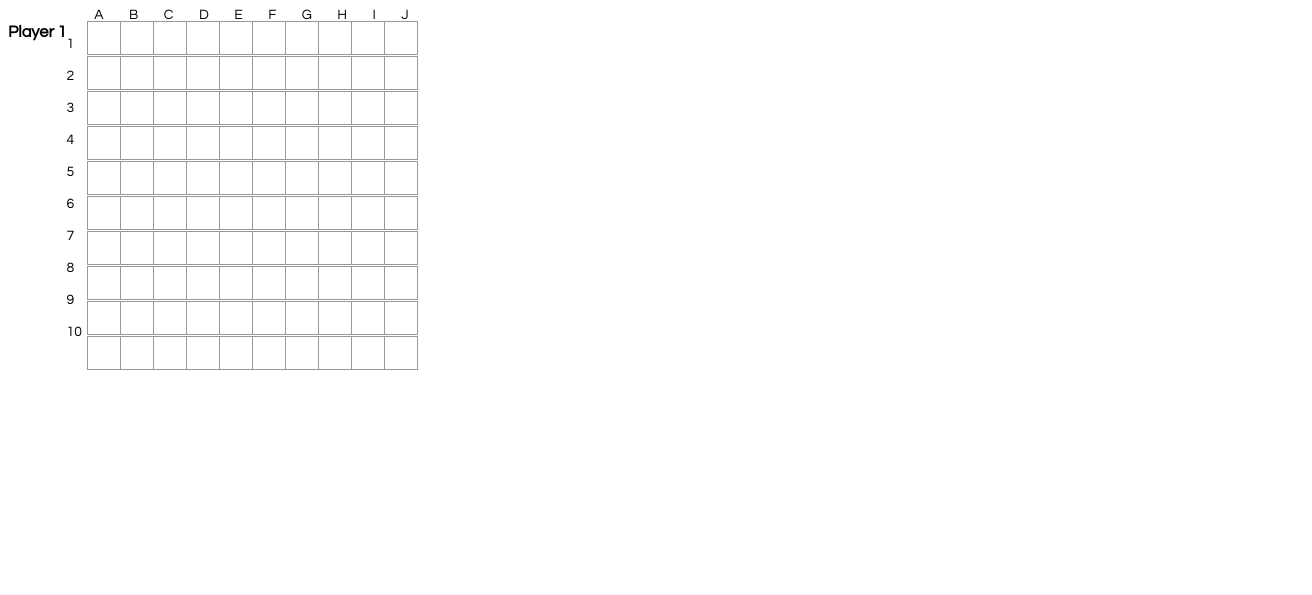
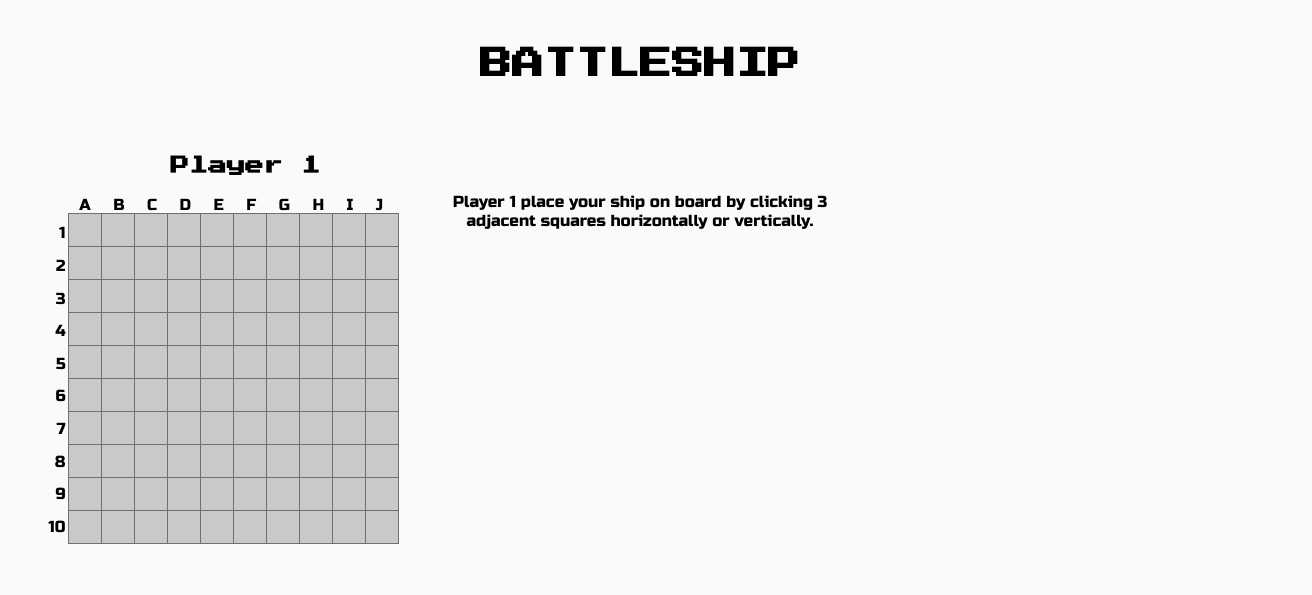
Before and after one commit to aerjay/SimplifiedBattleshipGame, a React app: page / in a window 1280 px wide. Shown: the whole page, 1312 px wide, since content can reach past the window. Built offline with nearby package versions, Linux system fonts and the light colour scheme.

Commit message:
#11 Update game layout. (#21)
* Update game layout.

* Add game information section.

- Add on click square validation. On invalid click, board changes its border colour.

```diff
--- a/public/index.html
+++ b/public/index.html
@@ -1,42 +1,19 @@
 <!DOCTYPE html>
 <html lang="en">
 	<head>
-		<meta charset="utf-8" />
-		<link rel="icon" href="%PUBLIC_URL%/favicon.ico" />
-		<meta name="viewport" content="width=device-width, initial-scale=1" />
-		<meta name="theme-color" content="#000000" />
-		<meta
-			name="description"
-			content="Web site created using create-react-app"
-		/>
-
-		<link rel="manifest" href="%PUBLIC_URL%/manifest.json" />
-		<!--
-      manifest.json provides metadata used when your web app is installed on a
-      user's mobile device or desktop. See https://developers.google.com/web/fundamentals/web-app-manifest/
-
-      Notice the use of %PUBLIC_URL% in the tags above.
-      It will be replaced with the URL of the `public` folder during the build.
-      Only files inside the `public` folder can be referenced from the HTML.
-
-      Unlike "/favicon.ico" or "favicon.ico", "%PUBLIC_URL%/favicon.ico" will
-      work correctly both with client-side routing and a non-root public URL.
-      Learn how to configure a non-root public URL by running `npm run build`.
-    -->
-		<title>React App</title>
+		<meta charset="UTF-8" />
+		<meta name="viewport" content="width=device-width, initial-scale=1.0" />
+		<link rel="preconnect" href="https://fonts.gstatic.com">
+		<link href="https://fonts.googleapis.com/css2?family=Press+Start+2P&family=Russo+One&display=swap" rel="stylesheet">
+		<title>Battleship</title>
 	</head>
 	<body>
 		<noscript>You need to enable JavaScript to run this app.</noscript>
-		<div id="root"></div>
-		<!--
-      This HTML file is a template.
-      If you open it directly in the browser, you will see an empty page.
-
-      You can add webfonts, meta tags, or analytics to this file.
-      The build step will place the bundled scripts into the <body> tag.
-
-      To begin the development, run `npm start` or `yarn start`.
-      To create a production bundle, use `npm run build` or `yarn build`.
-    -->
+		<header>
+			<h1 class="text-center">BATTLESHIP</h1>
+		</header>
+		<section>
+			<div id="root" class="container"></div>
+		</section>
 	</body>
 </html>
--- a/src/Board.js
+++ b/src/Board.js
@@ -5,43 +5,27 @@ import PropTypes from 'prop-types'
 const BOARD_SIZE = 10
 const BOARD_A_CHAR_CODE = 'A'.charCodeAt()
 const SHIP_SIZE = 3
-const MARKER_TYPE_EMPTY_CSS = 'none'
-const MARKER_TYPE_SHIP_CSS = 'ship'
-const MARKER_TYPE_HIT_CSS = 'hit'
-const MARKER_TYPE_MISS_CSS = 'miss'
-const ROW_LABELS = Array.from(Array(BOARD_SIZE + 1).keys()).splice(1)
-const COLUMN_LABELS = Array.from(Array(BOARD_SIZE).keys()).map((elem) =>
-	String.fromCharCode(elem + BOARD_A_CHAR_CODE)
-)
+const MARKER_TYPE_EMPTY = 'none'
+const MARKER_TYPE_SHIP = 'ship'
+const MARKER_TYPE_HIT = 'hit'
+const MARKER_TYPE_MISS = 'miss'
+const ROW_RANGE = Array.from(Array(BOARD_SIZE + 1).keys()).splice(1)
+const COLUMN_RANGE = Array.from(Array(BOARD_SIZE).keys())
+	.map(elem => String.fromCharCode(elem + BOARD_A_CHAR_CODE))
 
 function Board (props) {
 	const [grid, setGrid] = useState(initGrid())
 	const [clickedAdjSquares, setClickedAdjSquares] = useState([])
 	const [hasShipPlaced, setHasShipPlaced] = useState(false)
 	const [hasShipSunk, setHasShipSunk] = useState(false)
-
-	return (
-		<div className='board'>
-			<div className='row-label'>
-				{ROW_LABELS.map((elem) => (
-					<div key={elem}>{elem}</div>
-				))}
-			</div>
-			<div className='column-label'>
-				{COLUMN_LABELS.map((elem) => (
-					<div key={elem}>{elem}</div>
-				))}
-			</div>
-			<div className='grid'>{renderGrid()}</div>
-		</div>
-	)
+	const [invalidClick, setInvalidClick] = useState(false)
 
 	function initGrid () {
 		const grid = new Map()
 
-		ROW_LABELS.forEach((row) => {
-			COLUMN_LABELS.forEach((col) => {
-				grid.set(col + row, MARKER_TYPE_EMPTY_CSS)
+		ROW_RANGE.forEach(row => {
+			COLUMN_RANGE.forEach(col => {
+				grid.set(col + row, MARKER_TYPE_EMPTY)
 			})
 		})
 
@@ -49,29 +33,31 @@ function Board (props) {
 	}
 
 	function handleClick (x, y) {
-		const clickedAdjSquaresCopy = clickedAdjSquares.slice()
-		const gridCopy = new Map(grid)
+		const clickedAdjSqrsCp = clickedAdjSquares.slice()
+		const gridCp = new Map(grid)
 		let hasShipJustSunk = hasShipSunk
 		let hasEnemyAttackEnded = false
 
 		if (hasShipSunk) return
 
 		if (!hasShipPlaced) {
-			placeShipOnBoard(clickedAdjSquaresCopy, x, y, gridCopy)
+			placeShipOnBoard(clickedAdjSqrsCp, x, y, gridCp)
 		} else {
-			if (gridCopy.get(x + y) === MARKER_TYPE_SHIP_CSS) {
-				gridCopy.set(x + y, MARKER_TYPE_HIT_CSS)
-				hasShipJustSunk = clickedAdjSquaresCopy.every(
-					(val) => gridCopy.get(val.x + val.y) === MARKER_TYPE_HIT_CSS
-				)
+			if (gridCp.get(x + y) === MARKER_TYPE_SHIP) {
+				gridCp.set(x + y, MARKER_TYPE_HIT)
+				hasShipJustSunk = clickedAdjSqrsCp.every(val => gridCp.get(val.x + val.y) === MARKER_TYPE_HIT)
 				hasEnemyAttackEnded = true
-			} else if (gridCopy.get(x + y) === MARKER_TYPE_EMPTY_CSS) {
-				gridCopy.set(x + y, MARKER_TYPE_MISS_CSS)
+				setInvalidClick(false)
+			} else if (gridCp.get(x + y) === MARKER_TYPE_EMPTY) {
+				gridCp.set(x + y, MARKER_TYPE_MISS)
 				hasEnemyAttackEnded = true
+				setInvalidClick(false)
+			} else {
+				setInvalidClick(true)
 			}
 		}
 
-		if (!hasShipPlaced && clickedAdjSquaresCopy.length === SHIP_SIZE) {
+		if (!hasShipPlaced && clickedAdjSqrsCp.length === SHIP_SIZE) {
 			setHasShipPlaced(true)
 			props.onShipPlacement()
 		}
@@ -83,44 +69,42 @@ function Board (props) {
 
 		if (hasEnemyAttackEnded) props.onEnemyEndOfTurn()
 
-		setGrid(gridCopy)
-		setClickedAdjSquares(clickedAdjSquaresCopy)
+		setGrid(gridCp)
+		setClickedAdjSquares(clickedAdjSqrsCp)
 	}
 
-	function placeShipOnBoard (clickedAdjSquares, x, y, grid) {
-		if (clickedAdjSquares.length === 0) {
-			clickedAdjSquares.push({ x, y })
-			grid.set(x + y, MARKER_TYPE_SHIP_CSS)
+	function placeShipOnBoard (clickedSqrs, x, y, grid) {
+		if (clickedSqrs.length === 0) {
+			clickedSqrs.push({ x, y })
+			grid.set(x + y, MARKER_TYPE_SHIP)
+			setInvalidClick(false)
+			return
 		}
 
-		if (
-			clickedAdjSquares.length < SHIP_SIZE &&
-			!clickedAdjSquares.some((val) => val.x === x && val.y === y)
-		) {
-			if (
-				clickedAdjSquares.every((val) => val.y === y) &&
-				clickedAdjSquares.some(
-					(val) =>
-						val.x.charCodeAt() - x.charCodeAt() === 1 ||
-						val.x.charCodeAt() - x.charCodeAt() === -1
-				)
-			) {
-				clickedAdjSquares.push({ x: x, y: y })
-				grid.set(x + y, MARKER_TYPE_SHIP_CSS)
-			} else if (
-				clickedAdjSquares.every((val) => val.x === x) &&
-				clickedAdjSquares.some((val) => val.y - y === 1 || val.y - y === -1)
-			) {
-				clickedAdjSquares.push({ x: x, y: y })
-				grid.set(x + y, MARKER_TYPE_SHIP_CSS)
+		if (clickedSqrs.length < SHIP_SIZE && !clickedSqrs.some(val => val.x === x && val.y === y)) {
+			if (clickedSqrs.every(val => val.y === y) &&
+			clickedSqrs.some(val => val.x.charCodeAt() - x.charCodeAt() === 1 ||
+			val.x.charCodeAt() - x.charCodeAt() === -1)) {
+				clickedSqrs.push({ x: x, y: y })
+				grid.set(x + y, MARKER_TYPE_SHIP)
+				setInvalidClick(false)
+			} else if (clickedSqrs.every(val => val.x === x) &&
+				clickedSqrs.some(val => val.y - y === 1 || val.y - y === -1)) {
+				clickedSqrs.push({ x: x, y: y })
+				grid.set(x + y, MARKER_TYPE_SHIP)
+				setInvalidClick(false)
+			} else {
+				setInvalidClick(true)
 			}
+		} else {
+			setInvalidClick(true)
 		}
 	}
 
 	function renderSquare (x, y) {
 		const marker = grid.get(x + y)
 
-		if (!props.showShipMarker && marker === MARKER_TYPE_SHIP_CSS) {
+		if (!props.showShipMarker && marker === MARKER_TYPE_SHIP) {
 			return (
 				<Square
 					key={x + y}
@@ -145,13 +129,13 @@ function Board (props) {
 		const grid = []
 		let aRow = []
 
-		ROW_LABELS.forEach((row, rowIndex) => {
+		ROW_RANGE.forEach((row, rowIndex) => {
 			aRow = []
-			COLUMN_LABELS.forEach((col) => {
+			COLUMN_RANGE.forEach(col => {
 				aRow.push(renderSquare(col, row))
 			})
 			grid.push(
-				<div key={rowIndex} className='grid-row'>
+				<div key={rowIndex} className="grid-row">
 					{aRow}
 				</div>
 			)
@@ -159,6 +143,26 @@ function Board (props) {
 
 		return grid
 	}
+
+	return (
+		<div className="board">
+			<div className="column-label">
+				{COLUMN_RANGE.map(elem => (
+					<div key={elem}>{elem}</div>
+				))}
+			</div>
+			<div>
+				<div className={invalidClick ? 'grid invalid-click' : 'grid'}>
+					{renderGrid()}
+				</div>
+				<div className="row-label">
+					{ROW_RANGE.map(elem => (
+						<div key={elem}>{elem}</div>
+					))}
+				</div>
+			</div>
+		</div>
+	)
 }
 
 Board.propTypes = {
--- a/src/Game.js
+++ b/src/Game.js
@@ -5,7 +5,7 @@ const PLAYER_ONE_NAME = 'Player 1'
 const PLAYER_TWO_NAME = 'Player 2'
 
 function Game () {
-	const [gameOver, setGameOver] = useState(false)
+	const [whoWon, setWhoWon] = useState('')
 	const [whoseTurn, setWhoseTurn] = useState(PLAYER_ONE_NAME)
 	const [shipsOnBoard, setShipsOnBoard] = useState(
 		new Map([
@@ -14,24 +14,18 @@ function Game () {
 		])
 	)
 
-	const handleEnemyEndOfTurn = (playerName) => {
-		console.log('Your turn ' + playerName) // TODO: Remove these
-
+	function handleEnemyEndOfTurn (playerName) {
 		setWhoseTurn(playerName)
 	}
 
-	const handlePlayerHasLost = (playerName) => {
-		const winner =
-			playerName === PLAYER_ONE_NAME ? PLAYER_TWO_NAME : PLAYER_ONE_NAME
+	function handlePlayerHasLost (playerName) {
+		const winner = playerName === PLAYER_ONE_NAME ? PLAYER_TWO_NAME : PLAYER_ONE_NAME
 
-		console.log('You lost ' + playerName)
-		console.log('Congratulations ' + winner)
-		setGameOver(true)
+		setWhoWon(winner)
 	}
 
-	const handlePlayerShipPlacement = (playerName) => {
-		const whoseTurn =
-			playerName === PLAYER_ONE_NAME ? PLAYER_TWO_NAME : PLAYER_ONE_NAME
+	function handlePlayerShipPlacement (playerName) {
+		const whoseTurn = playerName === PLAYER_ONE_NAME ? PLAYER_TWO_NAME : PLAYER_ONE_NAME
 		const shipsOnBoardCopy = new Map(shipsOnBoard)
 
 		shipsOnBoardCopy.set(playerName, true)
@@ -39,49 +33,9 @@ function Game () {
 		setShipsOnBoard(shipsOnBoardCopy)
 	}
 
-	return <div className='game'>{renderPlayers()}</div>
-
-	function renderPlayers () {
-		const shipsOnBoardValues = [...shipsOnBoard.values()]
-		const players = new Array(2)
-
-		if (!gameOver) {
-			if (shipsOnBoardValues.every((val) => val === true)) {
-				if (whoseTurn === PLAYER_ONE_NAME) {
-					players.push(renderPlayer(PLAYER_ONE_NAME, true, false))
-					players.push(renderPlayer(PLAYER_TWO_NAME, false, false))
-				} else {
-					players.push(renderPlayer(PLAYER_ONE_NAME, false, false))
-					players.push(renderPlayer(PLAYER_TWO_NAME, true, false))
-				}
-			} else {
-				if (whoseTurn === PLAYER_ONE_NAME) {
-					players.push(renderPlayer(PLAYER_ONE_NAME, false, true))
-					players.push(renderPlayer(PLAYER_TWO_NAME, true, true))
-				} else {
-					players.push(renderPlayer(PLAYER_ONE_NAME, true, true))
-					players.push(renderPlayer(PLAYER_TWO_NAME, false, true))
-				}
-			}
-		} else {
-			// TODO: Add a win alert
-			players.push(renderPlayer(PLAYER_ONE_NAME, false, true, true))
-			players.push(renderPlayer(PLAYER_TWO_NAME, false, true, true))
-		}
-
-		return players
-	}
-
-	function renderPlayer (
-		name,
-		hideBoard,
-		showShipOnBoard,
-		unclickableBoard = false
-	) {
+	function renderAPlayer (name, hideBoard, showShipOnBoard, unclickableBoard = false) {
 		let customStyle = hideBoard ? 'hide-board' : ''
-		customStyle = unclickableBoard
-			? `${customStyle} unclickable-board`
-			: customStyle
+		customStyle = unclickableBoard ? `${customStyle} unclickable-board` : customStyle
 
 		return (
 			<Player
@@ -95,6 +49,63 @@ function Game () {
 			/>
 		)
 	}
+
+	function renderGameInfo (info, onWin = false) {
+		if (!onWin) {
+			return (
+				<div key="info" className="split-child-container">
+					<p className="text-center">{info}</p>
+				</div>
+			)
+		}
+
+		return (
+			<div key="info" className="split-child-container">
+				<p className="text-center">{info}</p>
+				<button className="reset-button" onClick={() => window.location.reload()}>
+					Play again!
+				</button>
+			</div>
+		)
+	}
+
+	function renderGame () {
+		const shipsOnBoardValues = [...shipsOnBoard.values()]
+		const gameParts = new Array(3)
+
+		if (!whoWon) {
+			if (shipsOnBoardValues.every((val) => val === true)) {
+				if (whoseTurn === PLAYER_ONE_NAME) {
+					gameParts.push(renderAPlayer(PLAYER_ONE_NAME, true, false))
+					gameParts.push(renderGameInfo(`${PLAYER_ONE_NAME} attack ${PLAYER_TWO_NAME} by clicking any square.`))
+					gameParts.push(renderAPlayer(PLAYER_TWO_NAME, false, false))
+				} else {
+					gameParts.push(renderAPlayer(PLAYER_ONE_NAME, false, false))
+					gameParts.push(renderGameInfo(`${PLAYER_TWO_NAME} attack ${PLAYER_ONE_NAME} by clicking any square.`))
+					gameParts.push(renderAPlayer(PLAYER_TWO_NAME, true, false))
+				}
+			} else {
+				if (whoseTurn === PLAYER_ONE_NAME) {
+					gameParts.push(renderAPlayer(PLAYER_ONE_NAME, false, true))
+					gameParts.push(renderGameInfo(`${PLAYER_ONE_NAME} place your ship on board by clicking 3 adjacent squares horizontally or vertically.`))
+					gameParts.push(renderAPlayer(PLAYER_TWO_NAME, true, true))
+				} else {
+					gameParts.push(renderAPlayer(PLAYER_ONE_NAME, true, true))
+					gameParts.push(renderGameInfo(`${PLAYER_TWO_NAME} place your ship on board by clicking 3 adjacent squares horizontally or vertically.`))
+					gameParts.push(renderAPlayer(PLAYER_TWO_NAME, false, true))
+				}
+			}
+		} else {
+			gameParts.push(renderAPlayer(PLAYER_ONE_NAME, false, true, true))
+			const opponent = whoWon === PLAYER_ONE_NAME ? PLAYER_TWO_NAME : PLAYER_ONE_NAME
+			gameParts.push(renderGameInfo(`Congratulations ${whoWon}!! You sunk your ${opponent}'s ship.`, true))
+			gameParts.push(renderAPlayer(PLAYER_TWO_NAME, false, true, true))
+		}
+
+		return gameParts
+	}
+
+	return <div className="split">{renderGame()}</div>
 }
 
 export default Game
--- a/src/Player.js
+++ b/src/Player.js
@@ -3,21 +3,21 @@ import Board from './Board'
 import PropTypes from 'prop-types'
 
 function Player (props) {
-	const handleShipHasSunk = () => {
+	function handleShipHasSunk () {
 		props.onPlayerHasLost(props.name)
 	}
 
-	const handleEnemyEndOfTurn = () => {
+	function handleEnemyEndOfTurn () {
 		props.onEnemyEndOfTurn(props.name)
 	}
 
-	const handleShipPlacement = () => {
+	function handleShipPlacement () {
 		props.onPlayerShipPlacement(props.name)
 	}
 
 	return (
-		<div className={`player-container ${props.customStyle}`}>
-			<h3>{props.name}</h3>
+		<div className={`split-child-container ${props.customStyle}`}>
+			<h3 className="text-center">{props.name}</h3>
 			<Board
 				showShipMarker={props.showShipOnBoard}
 				onShipHasSunk={handleShipHasSunk}
--- a/src/Square.js
+++ b/src/Square.js
@@ -4,7 +4,7 @@ import PropTypes from 'prop-types'
 function Square (props) {
 	return (
 		<button
-			className={'square ' + props.customStyle}
+			className={props.customStyle}
 			data-testid={props.testId}
 			onClick={props.onClick}
 		/>
--- a/src/index.css
+++ b/src/index.css
@@ -1,50 +1,173 @@
-body {
-	font: 14px "Century Gothic", Futura, sans-serif;
+:root {
+	--clr-ship: #00aeff;
+	--clr-hit: #ff2600;
+	--clr-game-over: #77dd77;
+	--clr-invalid-click: #ff8800;
+	--clr-white: #fafafa;
+	--clr-light-grey: #bbbbbe;
+	--clr-grey: #707070;
+	--clr-dark-grey: #ffffff33;
+	--ff-primary: "Russo One", sans-serif;
+	--ff-accent: "Press Start 2P", cursive;
 }
 
-.square {
-	background: #fff;
-	border: 1px solid #999;
+*,
+*::before,
+*::after {
+	box-sizing: border-box;
+}
+
+body {
+	font-family: var(--ff-primary);
+	font-weight: 400;
+	font-size: 1rem;
+	margin-bottom: 1em;
+	background-color: var(--clr-white);
+}
+
+body,
+h1,
+h2,
+h3 {
+	margin: 0;
+}
+
+h1,
+h2,
+h3 {
+	font-family: var(--ff-accent);
+	font-weight: 900;
+	line-height: 1;
+}
+
+.text-center {
+	text-align: center;
+}
+
+header,
+section {
+	padding: 3rem 0;
+}
+
+.container {
+	margin-inline: auto;
+}
+
+.split {
+	display: flex;
+	flex-direction: row;
+}
+
+.split > * {
+	flex-basis: 100%;
+}
+
+.split-child-container {
 	position: relative;
-	font-size: 12px;
-	font-weight: bold;
-	line-height: 34px;
+	margin: 0;
+}
+
+.split-child-container > h3 {
+	left: 32px;
+	position: inherit;
+	bottom: 1em;
+}
+
+button {
+	background: var(--clr-light-grey);
+	box-shadow: inset 0 0 0 99999px var(--clr-dark-grey);
+	border: 1px solid var(--clr-grey);
 	height: 34px;
 	margin-right: -1px;
 	margin-top: -1px;
-	padding: 0;
-	text-align: center;
 	width: 34px;
 }
 
-.grid {
-	left: 15px;
-	position: relative;
-	display: block;
+button:active {
+	outline: none;
+	border: 1px solid var(--clr-grey);
 }
 
-.player-container {
+button:visited {
+	outline: none;
+	border: 1px solid var(--clr-grey);
+}
+
+button:focus {
+	outline-offset: 0;
+	outline: none;
+	border: 1px solid var(--clr-grey);
+}
+
+button:focus.hit {
+	outline: none;
+	border: 3px solid var(--clr-ship);
+}
+
+button:focus.miss {
+	outline: none;
+	border: 3px solid var(--clr-hit);
+}
+
+button:hover {
+	box-shadow: none;
+}
+
+.hit {
+	background-color: var(--clr-hit);
+	outline: none;
+	border: 3px solid var(--clr-ship);
+}
+
+.miss {
+	outline: none;
+	border: 3px solid var(--clr-hit);
+}
+
+.ship {
+	background-color: var(--clr-ship);
+}
+
+.reset-button {
+	margin: 0 auto;
+	display: block;
+	width: fit-content;
+	background-color: var(--clr-game-over);
+}
+
+.grid-row {
+	clear: both;
+	content: "";
+	display: flex;
+}
+
+.grid {
+	left: 20px;
 	position: relative;
-	display: flex;
-	flex-wrap: wrap;
+	display: table;
+}
+
+.invalid-click {
+	border: 5px solid var(--clr-invalid-click);
 }
 
 .column-label {
-	left: 15px;
 	position: relative;
 	display: flex;
-	width: 340px;
-	justify-content: space-around;
+	width: 304px;
+	justify-content: space-between;
+	left: 18px;
 }
 
 .row-label {
-	top: 20px;
+	top: 15px;
 	position: absolute;
 	display: flex;
-	justify-content: space-around;
-	height: 320px;
+	justify-content: space-evenly;
+	height: 340px;
 	flex-direction: column;
 	align-self: flex-start;
+	text-align: right;
 }
 
 .board {
@@ -55,35 +178,10 @@ body {
 	position: relative;
 }
 
-.game {
-	display: flex;
-}
-
-.hit {
-	outline-color: blue;
-	outline-style: auto;
-	background-color: red;
-}
-
-.miss{
-	outline-color: red;
-	outline-style: auto;
-}
-
-.ship {
-	background-color: blue;
-}
-
 .hide-board {
 	visibility: hidden;
 }
 
-.unclickable-board{
-	pointer-events: none
+.unclickable-board {
+	pointer-events: none;
 }
-
-.grid-row::after{
-	clear: both;
-  content: "";
-  display: table;
-}
```
Also changed, not shown: src/Board.test.js (+53 -53 lines), src/Player.test.js (+2 -2 lines), src/Square.test.js (+2 -3 lines), public/manifest.json (deleted).
